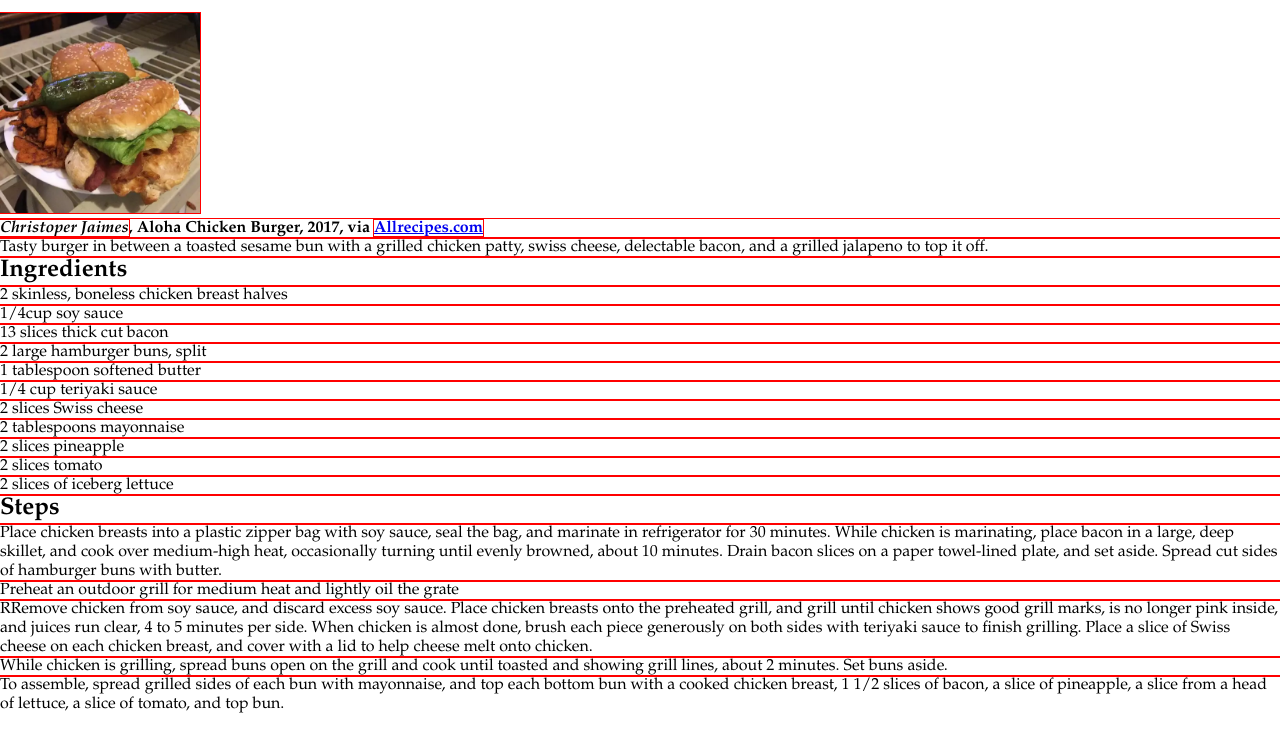
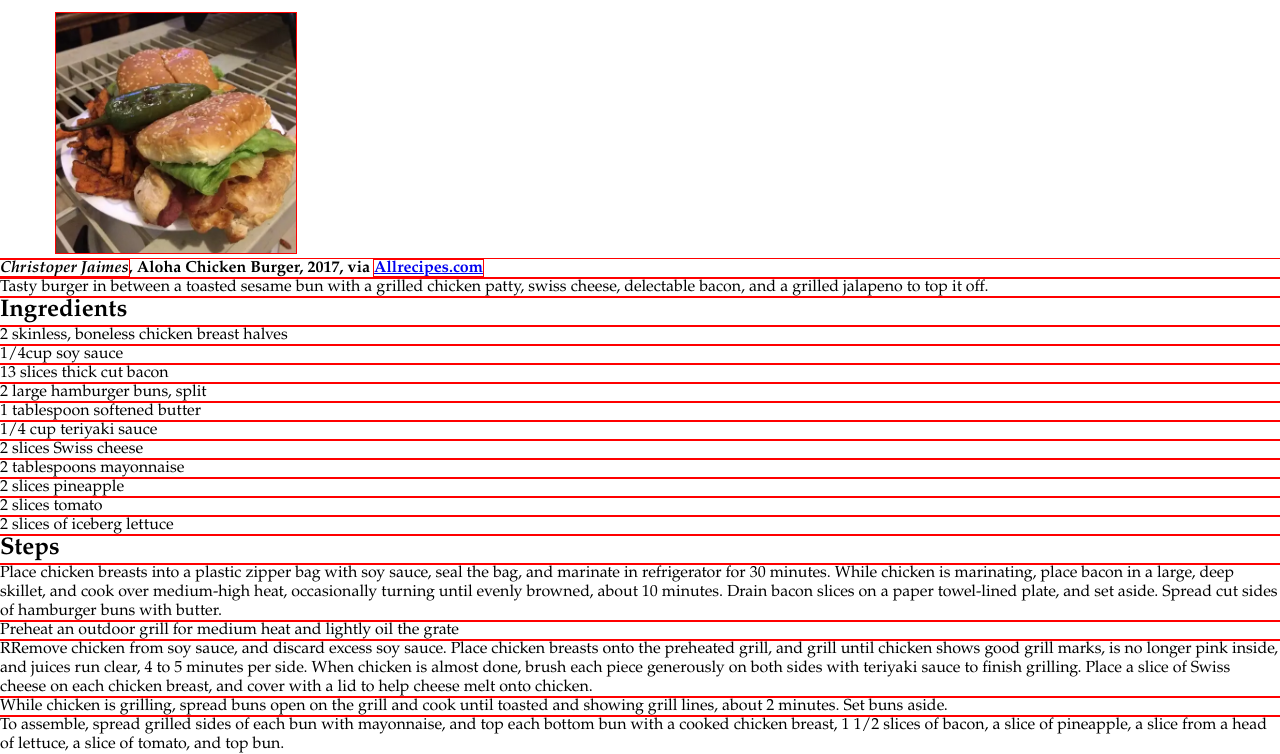
Before and after one commit to Saiveon/odin-recipes, a plain HTML site: page recipes/aloha_chicken_burger.html in a window 1280 px wide. Shown: the part 92-846 px from the top of the page. Before the commit the page ends 806 px from the top, so only its background shows below. Drawn offline with Linux system fonts and the light colour scheme.

Commit message:
added a class selector to the recipe image; also added declerations for height width and margins

```diff
--- a/recipes/aloha_chicken_burger.html
+++ b/recipes/aloha_chicken_burger.html
@@ -10,7 +10,7 @@
     <a href="./../index.html">&lt; Home</a>
 
     <h1 class="page-title">Chicken Burgers</h1>
-    <img src="./../images/chicken_burger.webp" width="200" height="200" alt="Chicken Burger">
+    <img class="recipe-image" src="./../images/chicken_burger.webp" width="200" height="200" alt="Chicken Burger">
     <h4>
         <em>Christoper Jaimes</em>, Aloha Chicken Burger, 2017, via
         <a href="https://www.allrecipes.com/recipe/214553/aloha-chicken-burgers/" target="_blank" ref="noopener noreferrer">Allrecipes.com</a>
--- a/styles/aloha_burger.css
+++ b/styles/aloha_burger.css
@@ -14,5 +14,10 @@
     margin: 2rem 1rem 1rem 1rem;
     text-align: center;
     background-color: rgb(255, 255, 255);
+}
 
+.recipe-image {
+    height: 15rem;
+    width: 15rem;
+    margin: auto 3.5rem;
 }
```
